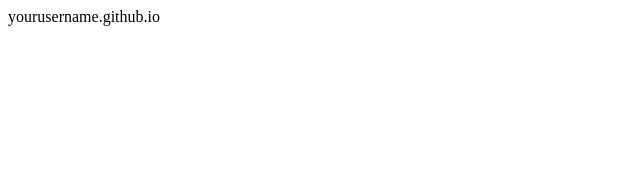
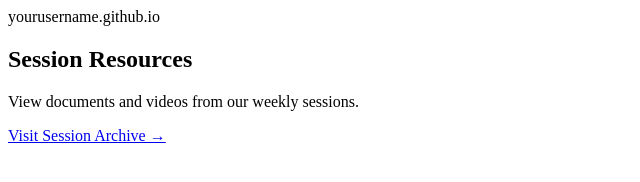
Before and after one commit to muhammadingar2-edsoc/yourusername.github.io, a plain HTML site: page index.html in a window 1280 px wide. Shown: the whole page, without its empty margins (0-640 px from the left). Drawn offline with Linux system fonts and the light colour scheme.

Commit message:
Update index.html

```diff
--- a/index.html
+++ b/index.html
@@ -1 +1,10 @@
 yourusername.github.io
+<section>
+  <h2>Session Resources</h2>
+  <p>
+    View documents and videos from our weekly sessions.
+  </p>
+  <a href=https://sites.google.com/view/lrgsedsoc/home>
+    Visit Session Archive →
+  </a>
+</section>
```
